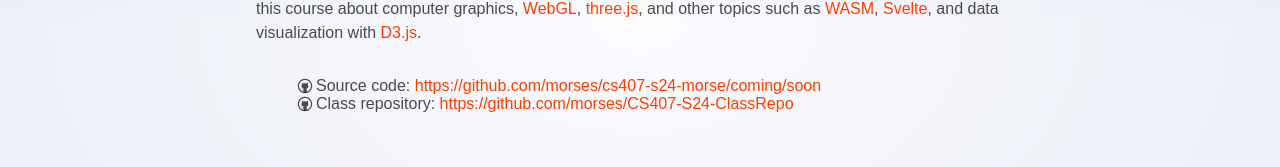
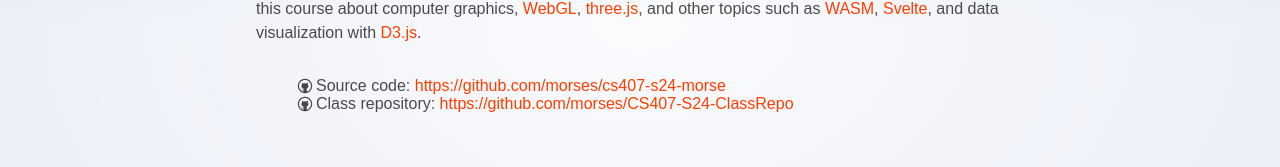
Before and after one commit to morses/CS407-S24-Morse, a SvelteKit app: page /about in a window 1280 px wide. Shown: the part 376-543 px from the top of the page. Built offline with nearby package versions, Linux system fonts and the light colour scheme.

Commit message:
fixed link in about page

```diff
--- a/src/routes/about/+page.svelte
+++ b/src/routes/about/+page.svelte
@@ -16,7 +16,7 @@
 			This is a portfolio of my work for this course taken during the {courseInfo.term} term.  Each assignment has it's own page, and there is also a page for the final project.  It showcases my work and what I have learned in this course about computer graphics, <a href="https://www.khronos.org/api/webgl">WebGL</a>, <a href="https://threejs.org/">three.js</a>, and other topics such as <a href="https://webassembly.org/">WASM</a>, <a href="https://svelte.dev/">Svelte</a>, and data visualization with <a href="https://d3js.org/">D3.js</a>.
 		</p>
 		<ul>
-			<li>Source code:  <a href="{personalInfo.githubURL}">{personalInfo.githubURL}/coming/soon</a></li>
+			<li>Source code:  <a href="{personalInfo.githubURL}">{personalInfo.githubURL}</a></li>
 			<li>Class repository: <a href="{courseInfo.githubURL}">{courseInfo.githubURL}</a></li>
 		</ul>
 
```
